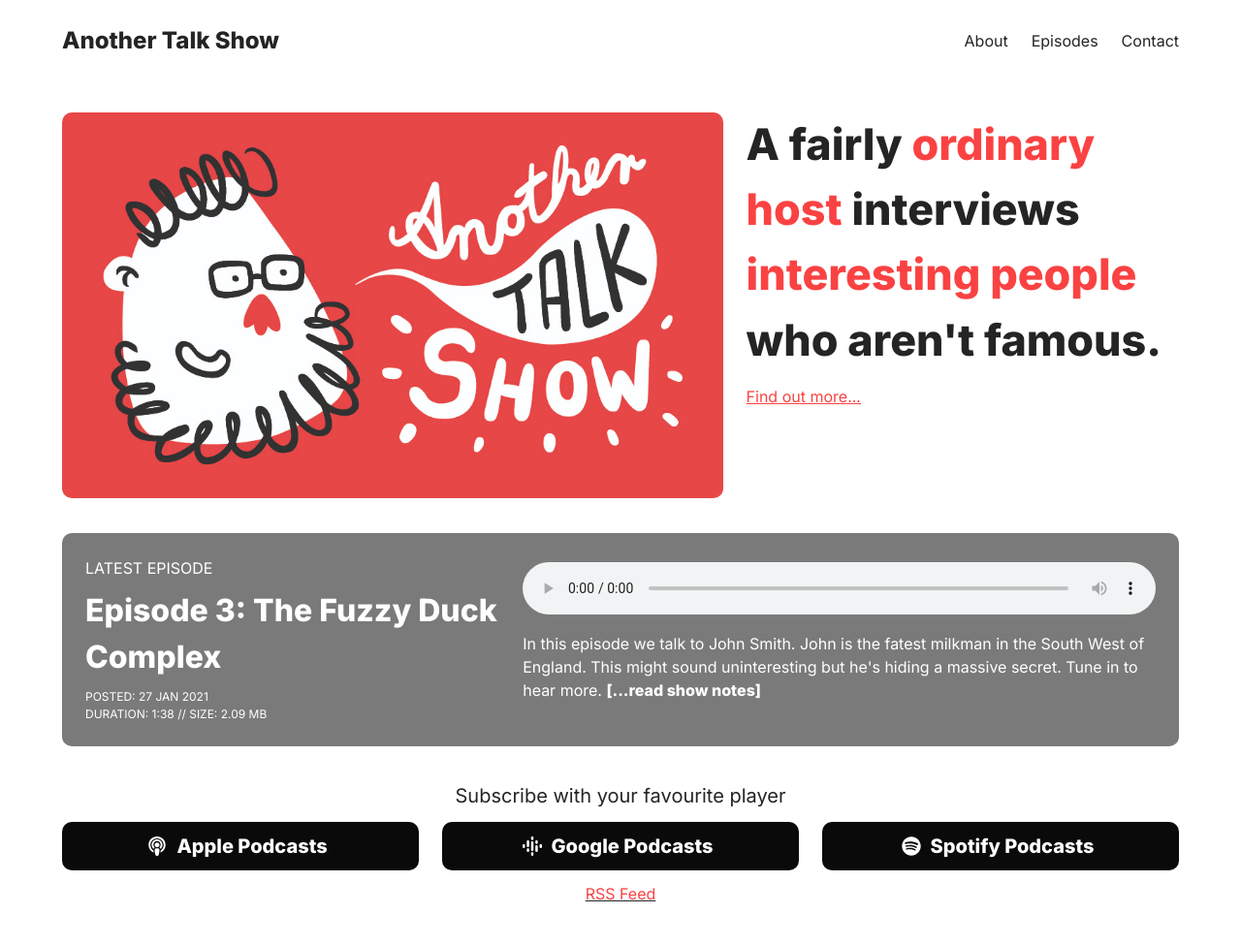
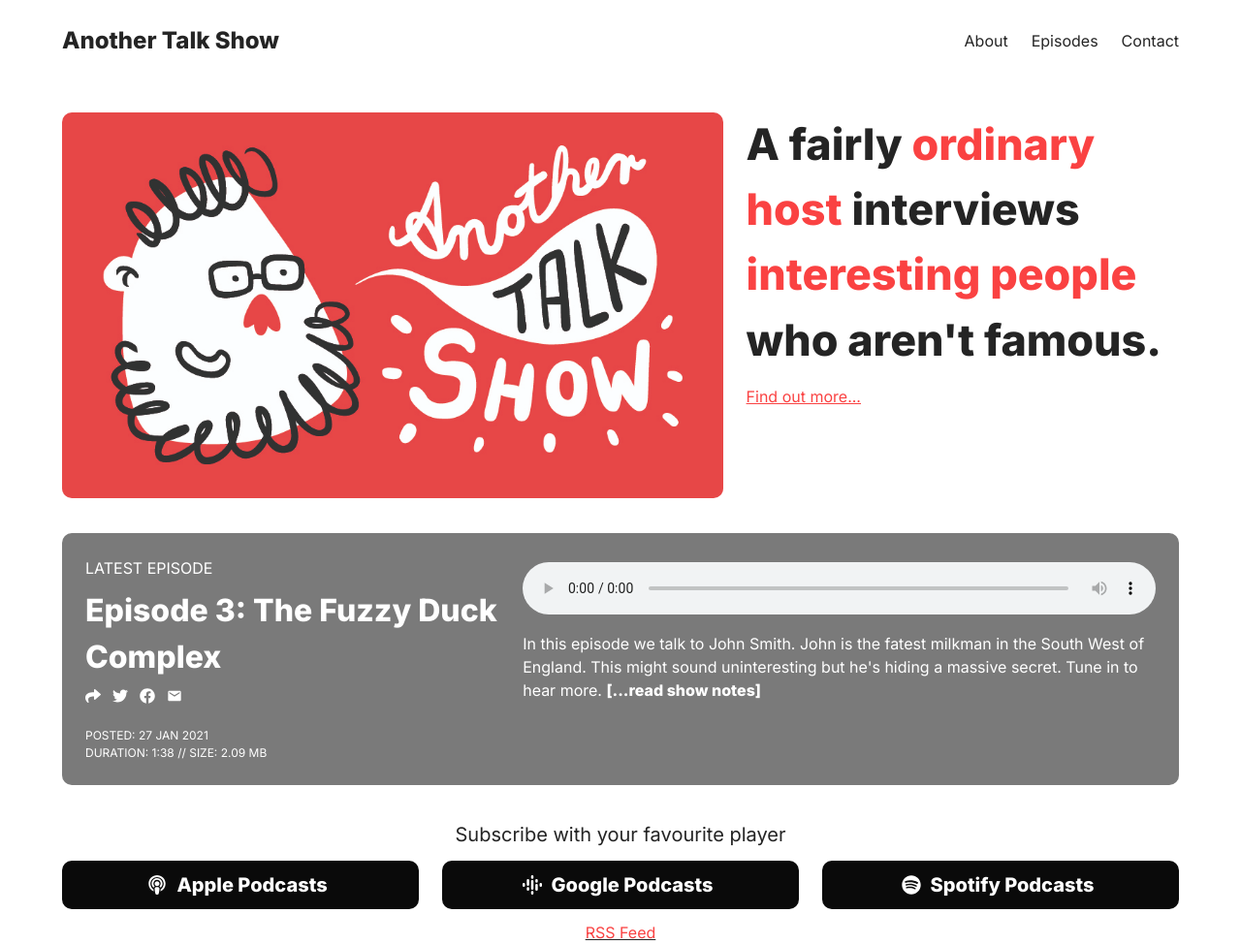
Before and after one commit to d1sc0/talkshow, a Gatsby site: page / in a window 1280 px wide. Shown: the top 975 px of the page at 97% size. Built offline with nearby package versions, Linux system fonts and the light colour scheme; Gatsby itself is replaced by a stand-in of ours.

Commit message:
creating metadata and sharing component

```diff
--- /dev/null
+++ b/src/components/metashare.js
@@ -0,0 +1,61 @@
+import * as React from 'react'
+import { useStaticQuery, graphql } from 'gatsby'
+import { FaTwitter, FaFacebook, FaShare } from 'react-icons/fa'
+import { MdEmail } from 'react-icons/md'
+import { EpisodeSizer, EpisodeDuration } from '../helpers/helper.js'
+
+const MetaShare = ({ meta }) => {
+  const { site } = useStaticQuery(
+    graphql`
+      query {
+        site {
+          siteMetadata {
+            siteUrl
+          }
+        }
+      }
+    `
+  )
+  const siteUrl = site.siteMetadata.siteUrl
+  const style = meta.metaStlye
+  const episodeDate = meta.episodeDate
+  const episodeSize = EpisodeSizer(meta.episodeBytes, 2)
+  const episodeLength = EpisodeDuration(meta.episodeSeconds)
+  const facebookShare = `http://www.facebook.com/sharer.php?u=${siteUrl}/episodes/${meta.episodeSlug}`
+  const twitterShare = `https://twitter.com/intent/tweet?text=${meta.episodeTitle} - ${siteUrl}/episodes/${meta.episodeSlug}`
+  const emailShare = `mailto:?subject=Check out this podcast episode site&body=${meta.episodeTitle} - ${siteUrl}/episodes/${meta.episodeSlug}`
+  return (
+    <>
+      <p className="level is-mobile">
+        <div className="level-left">
+          <span class="level-item">
+            <span class="icon is-small">
+              <FaShare />
+            </span>
+          </span>
+          <a className={`level-item ${style}`} href={twitterShare}>
+            <span class="icon is-small">
+              <FaTwitter />
+            </span>
+          </a>
+          <a className={`level-item ${style}`} href={facebookShare}>
+            <span className="icon is-small">
+              <FaFacebook />
+            </span>
+          </a>
+          <a className={`level-item ${style}`} href={emailShare}>
+            <span className="icon is-small">
+              <MdEmail />
+            </span>
+          </a>
+        </div>
+      </p>
+      <p className="is-uppercase is-size-7">
+        Posted: {episodeDate} <br />
+        Duration: {episodeLength} &#x2f;&#x2f; Size: {episodeSize}
+      </p>
+    </>
+  )
+}
+
+export default MetaShare
--- a/src/pages/index.js
+++ b/src/pages/index.js
@@ -1,22 +1,24 @@
 import * as React from 'react'
 import Layout from '../components/layout'
 import Seo from '../components/seo'
+import MetaShare from '../components/metashare'
 import { Link, graphql } from 'gatsby'
 import { StaticImage } from 'gatsby-plugin-image'
 import '../styles.scss'
 import { FaPodcast, FaSpotify } from 'react-icons/fa'
 import { SiGooglepodcasts } from 'react-icons/si'
-import { EpisodeSizer, EpisodeDuration } from '../helpers/helper.js'
 
 const HomePage = ({ data }) => {
   const latestPost = data.allMdx.nodes[0]
-  const episodeTitle =
-    'Episode ' +
-    latestPost.frontmatter.episodeNumber +
-    ': ' +
-    latestPost.frontmatter.title
-  const episodeSize = EpisodeSizer(latestPost.frontmatter.episodeBytes, 2)
-  const episodeLength = EpisodeDuration(latestPost.frontmatter.episodeSeconds)
+  const episodeTitle = `Episode ${latestPost.frontmatter.episodeNumber}: ${latestPost.frontmatter.title}`
+  const postMeta = {
+    episodeSeconds: latestPost.frontmatter.episodeSeconds,
+    episodeBytes: latestPost.frontmatter.episodeBytes,
+    episodeTitle: episodeTitle,
+    episodeSlug: latestPost.slug,
+    episodeDate: latestPost.frontmatter.date,
+    metaStlye: 'has-text-white',
+  }
   return (
     <Layout>
       <Seo title="Home" />
@@ -56,10 +58,7 @@
                 {episodeTitle}
               </Link>
             </h2>
-            <p className="is-uppercase is-size-7">
-              Posted: {latestPost.frontmatter.date} <br />
-              Duration: {episodeLength} // Size: {episodeSize}
-            </p>
+            <MetaShare meta={postMeta} />
           </div>
           <div className="column is-vcentered">
             <audio
@@ -91,7 +90,7 @@
       </div>
       <div className="columns mb-0">
         <div className="column">
-          <a href="">
+          <a href="https://google.com">
             <button className="button is-black is-medium is-fullwidth has-text-weight-semibold">
               <span className="icon">
                 <FaPodcast />
@@ -101,7 +100,7 @@
           </a>
         </div>
         <div className="column">
-          <a href="">
+          <a href="https://google.com">
             <button className="button is-black is-medium is-fullwidth has-text-weight-semibold">
               <span className="icon">
                 <SiGooglepodcasts />
@@ -111,7 +110,7 @@
           </a>
         </div>
         <div className="column">
-          <a href="">
+          <a href="https://google.com">
             <button className="button is-black is-medium is-fullwidth has-text-weight-semibold">
               <span className="icon">
                 <FaSpotify />
@@ -123,7 +122,7 @@
       </div>
       <div className="section p-0 has-text-centered">
         <p className="is-underlined">
-          <Link>RSS Feed</Link>
+          <Link to="/feed.xml">RSS Feed</Link>
         </p>
       </div>
     </Layout>
```
Also changed, not shown: src/templates/post-list-template.js (+11 -39 lines).
